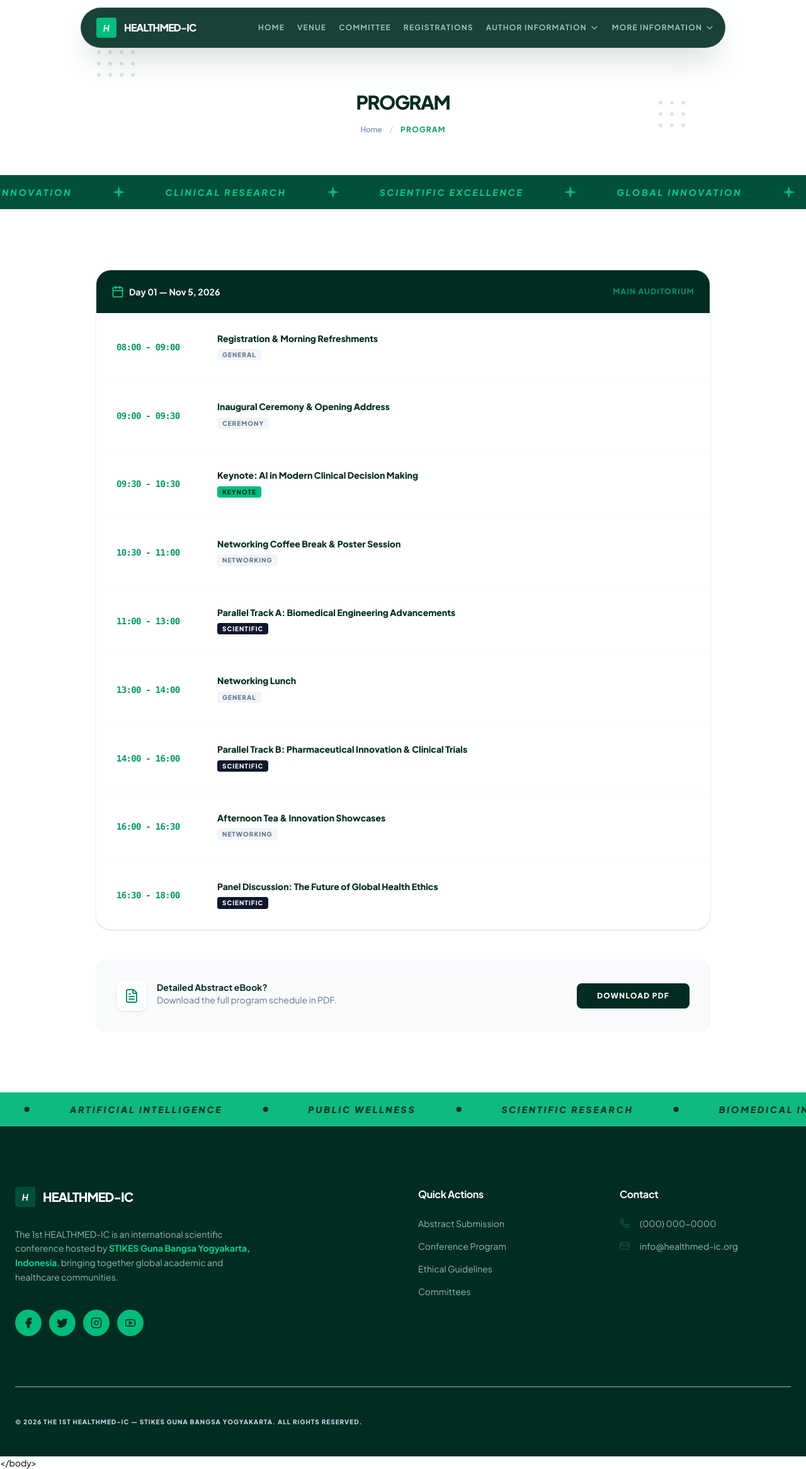
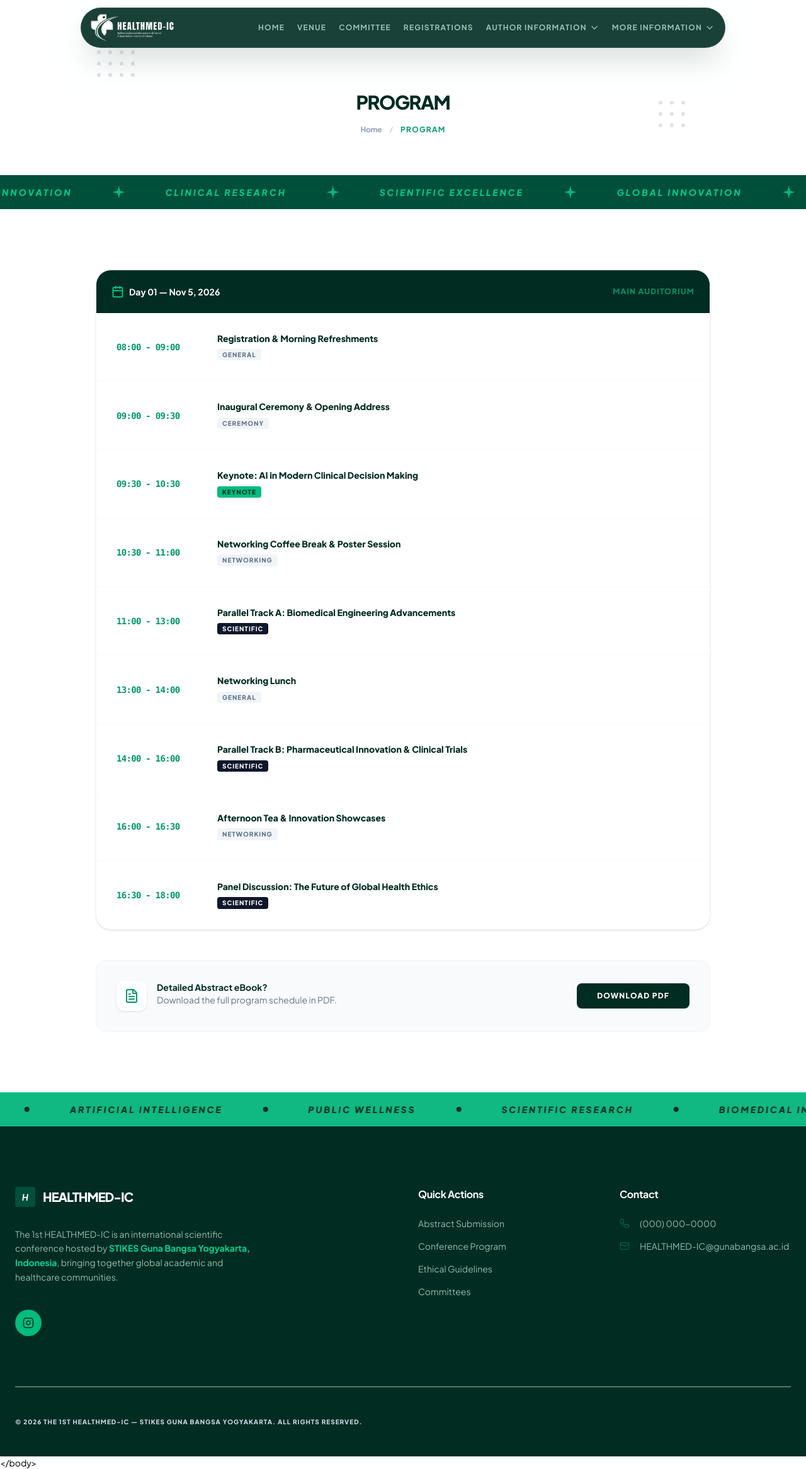
Before and after one commit to codesbyree/gunabangsa-conference, a React app: page /program in a window 1280 px wide. Shown: the whole page at 63% size. Built offline with nearby package versions, Linux system fonts and the light colour scheme.

Commit message:
feat: update co-host details, refine footer contact info, and add new conference assets

```diff
--- a/src/components/home/OrganizersPartners.tsx
+++ b/src/components/home/OrganizersPartners.tsx
@@ -76,12 +76,12 @@
               transition={{ duration: 0.5, delay: 0.1 }}
               className="flex flex-col items-center gap-4 group"
             >
-              <div className="relative w-56 h-36 bg-white border-2 border-slate-200 rounded-2xl shadow-lg shadow-slate-950/5 flex items-center justify-center p-5 overflow-hidden group-hover:border-slate-300 group-hover:shadow-xl transition-all duration-300">
+              <div className="relative w-56 h-36 bg-white border-2 border-slate-200 rounded-2xl shadow-lg shadow-slate-950/5 flex items-center justify-center p-4 overflow-hidden group-hover:border-slate-300 group-hover:shadow-xl transition-all duration-300">
                 <div className="absolute inset-0 bg-slate-50/50 group-hover:bg-slate-50 transition-colors duration-300" />
                 <img
-                  src="/assets/images/npu-logo.png"
+                  src="/assets/images/co-host.jpeg"
                   alt="Nusa Putra University"
-                  className="relative w-full h-full object-contain"
+                  className="relative w-full h-full object-contain mix-blend-multiply"
                 />
               </div>
               <div className="text-center">
@@ -89,10 +89,11 @@
                   Co-Host
                 </p>
                 <p className="text-xs font-bold text-emerald-950 leading-tight">
-                  Nusa Putra University
+                  Boromarajonani College of Nursing, <br />
+                  Sawanpracharak Nakhon Sawan
                 </p>
                 <p className="text-[10px] text-slate-400 font-medium">
-                  Sukabumi, Indonesia
+                  Nakhon Sawan, Thailand
                 </p>
               </div>
             </motion.div>
--- a/src/components/shared/Footer.tsx
+++ b/src/components/shared/Footer.tsx
@@ -1,6 +1,13 @@
-import { Link } from 'react-router-dom';
-import { Facebook, Twitter, Instagram, Youtube, PhoneIcon, MailIcon } from 'lucide-react';
-import HomeMarquee from '../home/HomeMarquee';
+import { href, Link } from "react-router-dom";
+import {
+  Facebook,
+  Twitter,
+  Instagram,
+  Youtube,
+  PhoneIcon,
+  MailIcon,
+} from "lucide-react";
+import HomeMarquee from "../home/HomeMarquee";
 
 export default function Footer() {
   return (
@@ -11,60 +18,113 @@
           <div className="grid md:grid-cols-4 gap-12 mb-20">
             <div className="md:col-span-2">
               <div className="flex items-center gap-3 mb-8">
-                <div className="w-8 h-8 bg-emerald-900 rounded flex items-center justify-center font-bold text-white italic">H</div>
-                <span className="font-extrabold text-white tracking-tighter text-xl">HEALTHMED-IC</span>
+                <div className="w-8 h-8 bg-emerald-900 rounded flex items-center justify-center font-bold text-white italic">
+                  H
+                </div>
+                <span className="font-extrabold text-white tracking-tighter text-xl">
+                  HEALTHMED-IC
+                </span>
               </div>
               <p className="text-emerald-100/70 text-sm font-medium leading-relaxed max-w-sm mb-10">
-                The 1st HEALTHMED-IC is an international scientific conference hosted by{' '}
-                <strong className="text-emerald-400">STIKES Guna Bangsa Yogyakarta, Indonesia</strong>, bringing together
-                global academic and healthcare communities.
+                The 1st HEALTHMED-IC is an international scientific conference
+                hosted by{" "}
+                <strong className="text-emerald-400">
+                  STIKES Guna Bangsa Yogyakarta, Indonesia
+                </strong>
+                , bringing together global academic and healthcare communities.
               </p>
               <div className="flex gap-3">
                 {[
-                  { Icon: Facebook, label: 'Facebook', fill: true },
-                  { Icon: Twitter, label: 'Twitter', fill: true },
-                  { Icon: Instagram, label: 'Instagram', fill: false },
-                  { Icon: Youtube, label: 'Youtube', fill: false },
-                ].map(({ Icon, label, fill }) => (
+                  {
+                    Icon: Instagram,
+                    label: "Instagram",
+                    fill: false,
+                    href: "https://www.instagram.com/healthmedic2026/",
+                  },
+                ].map(({ Icon, label, fill, href }) => (
                   <a
                     key={label}
-                    href="#"
+                    href={href}
                     aria-label={label}
                     className="w-[42px] h-[42px] bg-emerald-500 rounded-full flex items-center justify-center hover:-translate-y-1 transition-transform cursor-pointer"
                   >
-                    <Icon className="w-[18px] h-[18px] text-emerald-950" fill={fill ? 'currentColor' : 'none'} />
+                    <Icon
+                      className="w-[18px] h-[18px] text-emerald-950"
+                      fill={fill ? "currentColor" : "none"}
+                    />
                   </a>
                 ))}
               </div>
             </div>
 
             <div>
-              <h4 className="text-base font-bold text-slate-50 mb-6 tracking-tight">Quick Actions</h4>
+              <h4 className="text-base font-bold text-slate-50 mb-6 tracking-tight">
+                Quick Actions
+              </h4>
               <ul className="space-y-4 text-sm font-medium">
-                <li><Link to="/" className="text-emerald-100/70 hover:text-emerald-100 transition">Abstract Submission</Link></li>
-                <li><Link to="/program" className="text-emerald-100/70 hover:text-emerald-100 transition">Conference Program</Link></li>
-                <li><Link to="/" className="text-emerald-100/70 hover:text-emerald-100 transition">Ethical Guidelines</Link></li>
-                <li><Link to="/committee" className="text-emerald-100/70 hover:text-emerald-100 transition">Committees</Link></li>
+                <li>
+                  <Link
+                    to="/"
+                    className="text-emerald-100/70 hover:text-emerald-100 transition"
+                  >
+                    Abstract Submission
+                  </Link>
+                </li>
+                <li>
+                  <Link
+                    to="/program"
+                    className="text-emerald-100/70 hover:text-emerald-100 transition"
+                  >
+                    Conference Program
+                  </Link>
+                </li>
+                <li>
+                  <Link
+                    to="/"
+                    className="text-emerald-100/70 hover:text-emerald-100 transition"
+                  >
+                    Ethical Guidelines
+                  </Link>
+                </li>
+                <li>
+                  <Link
+                    to="/committee"
+                    className="text-emerald-100/70 hover:text-emerald-100 transition"
+                  >
+                    Committees
+                  </Link>
+                </li>
               </ul>
             </div>
 
             <div>
-              <h4 className="text-base font-bold text-slate-50 mb-6 tracking-tight">Contact</h4>
+              <h4 className="text-base font-bold text-slate-50 mb-6 tracking-tight">
+                Contact
+              </h4>
               <div className="space-y-4 text-sm font-medium">
-                <a href="tel:0000000000" className="flex items-center gap-4 text-emerald-100/70 hover:text-emerald-100 transition">
+                <a
+                  href="tel:0000000000"
+                  className="flex items-center gap-4 text-emerald-100/70 hover:text-emerald-100 transition"
+                >
                   <PhoneIcon className="w-4 h-4 text-emerald-800" />
                   <span>(000) 000-0000</span>
                 </a>
-                <a href="mailto:info@healthmed-ic.org" className="flex items-center gap-4 text-emerald-100/70 hover:text-emerald-100 transition">
+                <a
+                  href="mailto:HEALTHMED-IC@gunabangsa.ac.id"
+                  className="flex items-center gap-4 text-emerald-100/70 hover:text-emerald-100 transition"
+                >
                   <MailIcon className="w-4 h-4 text-emerald-800" />
-                  <span>info@healthmed-ic.org</span>
+                  <span>HEALTHMED-IC@gunabangsa.ac.id</span>
                 </a>
               </div>
             </div>
           </div>
 
           <div className="pt-12 border-t border-emerald-100/70 flex flex-col md:flex-row justify-between items-center text-[10px] font-black uppercase tracking-widest text-slate-300">
-            <p>© 2026 The 1st HEALTHMED-IC — STIKES Guna Bangsa Yogyakarta. All rights reserved.</p>
+            <p>
+              © 2026 The 1st HEALTHMED-IC — STIKES Guna Bangsa Yogyakarta. All
+              rights reserved.
+            </p>
           </div>
         </div>
       </footer>
--- a/src/components/shared/Navigation.tsx
+++ b/src/components/shared/Navigation.tsx
@@ -100,18 +100,16 @@
   return (
     <nav className="fixed top-3 left-0 right-0 z-50 px-4" id="main-nav">
       <div
-        className={`max-w-5xl mx-auto bg-emerald-950/90 backdrop-blur-xl border border-white/10 rounded-full h-16 flex items-center justify-between px-6 pr-4 shadow-2xl shadow-emerald-950/20 transition-all duration-300 ${scrolled ? "shadow-emerald-950/40" : ""}`}
+        className={`max-w-5xl mx-auto bg-emerald-950/90 backdrop-blur-xl border border-white/10 rounded-full h-16 flex items-center justify-between px-6 pr-4 pl-2 shadow-2xl shadow-emerald-950/20 transition-all duration-300 ${scrolled ? "shadow-emerald-950/40" : ""}`}
       >
         <Link to="/" className="flex items-center gap-3 group">
-          <motion.div
-            whileHover={{ scale: 1.1 }}
-            className="w-8 h-8 bg-emerald-500 rounded flex items-center justify-center font-bold text-white italic"
-          >
-            H
+          <motion.div whileHover={{ scale: 1.1 }} className="">
+            <img
+              src="/assets/images/conferencce-logo.png"
+              alt="Logo"
+              className="h-13"
+            />
           </motion.div>
-          <span className="font-extrabold text-white tracking-tighter text-base uppercase">
-            HEALTHMED-IC
-          </span>
         </Link>
 
         <div className="hidden md:flex items-center gap-5 text-emerald-100/70">
--- a/src/data/constants.tsx
+++ b/src/data/constants.tsx
@@ -124,15 +124,15 @@
 
 export const SPEAKERS = [
   {
-    id: 1,
-    name: "Dr. Fitri Nadifah, S.Si., M.Sc.",
+    id: 3,
+    name: "Anita Nur Mayani, S.Tr.Rad., M.T.",
     title: "Invited Speaker",
     affiliation: "STIKES Guna Bangsa Yogyakarta, Indonesia",
-    bio: "Dr. Fitri Nadifah is a distinguished researcher and academic at STIKES Guna Bangsa Yogyakarta, contributing to advancements in biomedical and health sciences.",
-    topic: "Healthcare Innovation & Life Sciences",
+    bio: "Anita Nur Mayani specializes in radiological technology and medical imaging at STIKES Guna Bangsa Yogyakarta, with significant contributions to diagnostic imaging research.",
+    topic: "Medical Imaging & Radiological Technology",
     sessionDate: "Nov 5–7, 2026",
     type: "invited" as const,
-    image: "/assets/images/speakers/fitri-nadifah.webp",
+    image: "/assets/images/speakers/anita-nur-mayani.jpeg",
   },
   {
     id: 2,
@@ -146,15 +146,15 @@
     image: "/assets/images/speakers/ikrimah-nafilata.jpeg",
   },
   {
-    id: 3,
-    name: "Anita Nur Mayani, S.Tr.Rad., M.T.",
+    id: 1,
+    name: "Dr. Fitri Nadifah, S.Si., M.Sc.",
     title: "Invited Speaker",
     affiliation: "STIKES Guna Bangsa Yogyakarta, Indonesia",
-    bio: "Anita Nur Mayani specializes in radiological technology and medical imaging at STIKES Guna Bangsa Yogyakarta, with significant contributions to diagnostic imaging research.",
-    topic: "Medical Imaging & Radiological Technology",
+    bio: "Dr. Fitri Nadifah is a distinguished researcher and academic at STIKES Guna Bangsa Yogyakarta, contributing to advancements in biomedical and health sciences.",
+    topic: "Healthcare Innovation & Life Sciences",
     sessionDate: "Nov 5–7, 2026",
     type: "invited" as const,
-    image: "/assets/images/speakers/placeholder.jpg",
+    image: "/assets/images/speakers/fitri-nadifah.webp",
   },
 ];
 
```
Also changed, not shown: public/assets/images/co-host.jpeg (added), public/assets/images/conferencce-logo.png (added), public/assets/images/speakers/anita-nur-mayani.jpeg (added).
